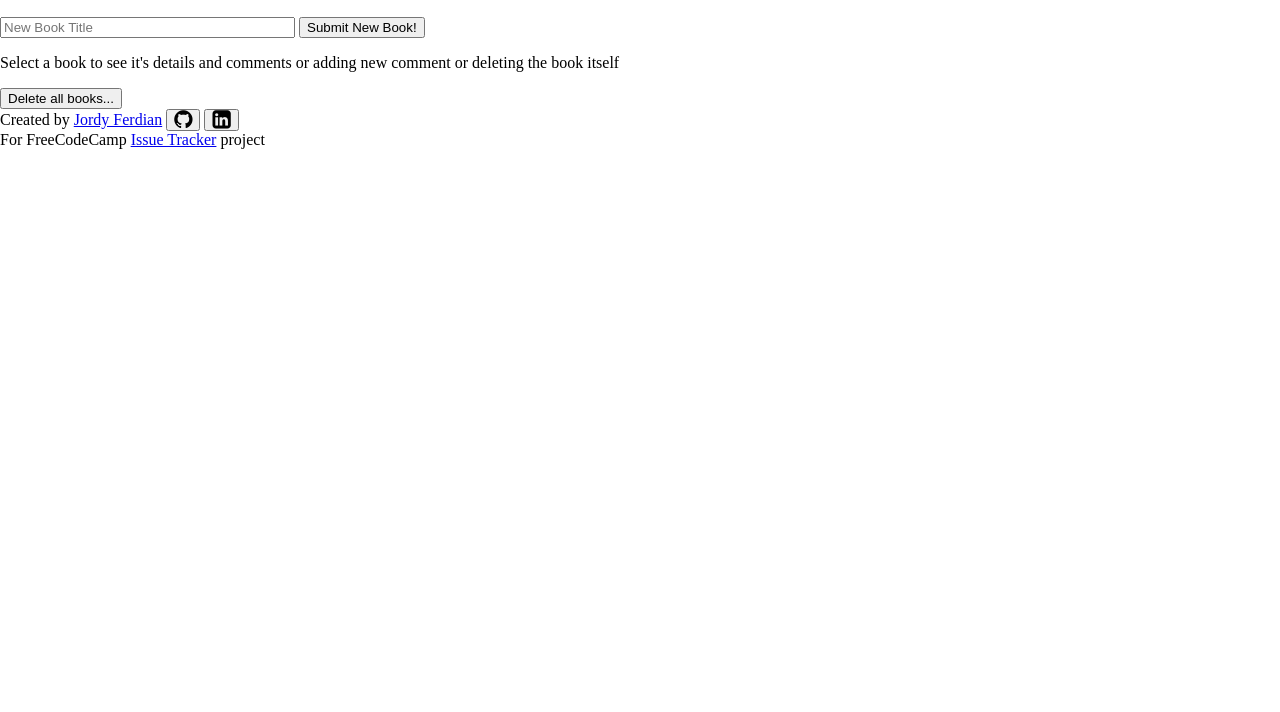
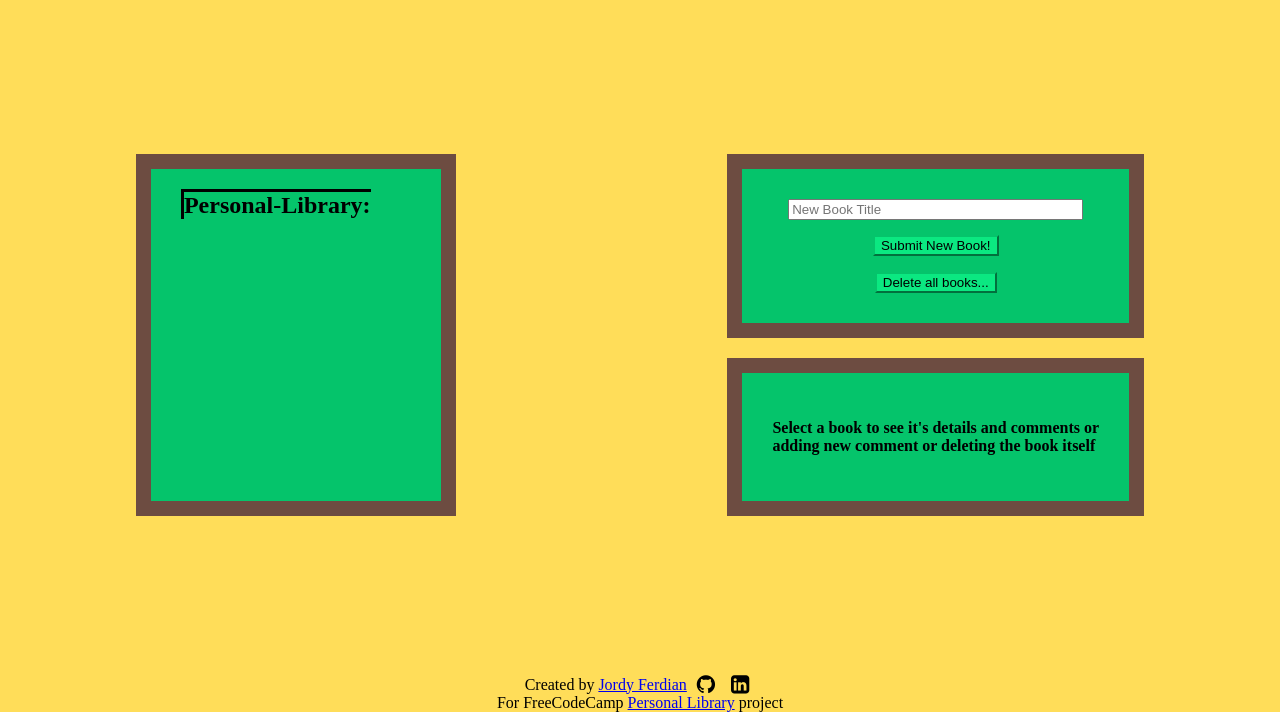
Before and after one commit to jordyf15/FreeCodeCamp-Personal-Library, a website: page views/index.html in a window 1280 px wide. Shown: the part 88-800 px from the top of the page. Drawn offline with nearby package versions, Linux system fonts and the light colour scheme; no server answers.

Commit message:
edit index.html, client.js, and style.js to add some style for the front end of the project

```diff
--- a/public/client.js
+++ b/public/client.js
@@ -5,12 +5,12 @@ $( document ).ready(function() {
   $.getJSON('/api/books', function(data) {
     itemsRaw = data;
     $.each(data, function(i, val) {
-      items.push('<li class="bookItem" id="' + i + '">' + val.title + ' - ' + val.commentcount + ' comments</li>');
-      return ( i !== 14 );
+      items.push('<li class="fa fa-book bookItem" id="' + i + '">' + val.title + ' - ' + val.commentcount + ' comments</li><br>');
+      // return ( i !== 14 );
     });
-    if (items.length >= 15) {
-      items.push('<p>...and '+ (data.length - 15)+' more!</p>');
-    }
+    // if (items.length >= 15) {
+    //   items.push('<p>...and '+ (data.length - 15)+' more!</p>');
+    // }
     $('<ul/>', {
       'class': 'listWrapper',
       html: items.join('')
--- a/public/style.css
+++ b/public/style.css
@@ -1,28 +1,80 @@
 body{
   margin: 0px;
+  display: flex;
+  flex-direction: column;
+  align-items: center;
+  justify-content: space-between;
+  height: 100vh;
+  background-color: #ffdd59;
 }
-/* .border {
-  border-style: inset;
-  border-width: 1px;
-  margin: 10px;
+/* border color: #6D4C41 */
+#footer{
+  text-align: center;
 }
-
-#sampleui {
-  max-width: 450px;
-  margin-left: 5%;
-  height: 100%;
+.fa{
+  background: transparent;
+  border: none;
 }
-
-#sampleposting {
-  max-width: 450px;
+#container{
+  width: 100vw;
+  display: flex;
+  justify-content: space-around;
+}
+#formContainer{
   text-align: center;
-  margin-left: 5%;
+  background-color: #05c46b;
+  padding: 30px 30px 30px 30px;
+  border: solid;
+  border-width: 15px;
+  border-color: #6D4C41;
 }
-
-#userstories {
-  margin-left: 5%;
+#bookDetail{
+  background-color: #05c46b;
+  border: solid;
+  border-width: 15px;
+  border-color: #6D4C41;
+  padding: 30px 30px 30px 30px;
+  margin-top: 20px;
 }
-
-form {
-  padding: 5px;
-} */
+#newBookForm{
+  display: flex;
+  flex-direction:column;
+  align-items: center;
+}
+button{
+  background-color:#0be881;
+  border-color: #05c46b;
+}
+#newBook{
+  margin-top: 15px;
+}
+.deleteBook{
+  margin-left: 110px;
+}
+#libraryDisplay{
+  background-color: #05c46b;
+  padding: 0px 70px 0px 30px;
+  border: solid;
+  border-width: 15px;
+  border-color: #6D4C41;
+  overflow-y: scroll;
+  max-height: 468px;
+}
+#libraryTitle{
+  border:solid;
+  border-bottom: none;
+  border-right: none;
+}
+#UIcontainer{
+  display:flex;
+  flex-direction: column;
+  justify-content: space-between;
+}
+li{
+  margin: 3px 0px 3px 0px;
+}
+header{
+  border:solid;
+  border-top: none;
+  padding: 0px 15px 0px 15px;
+}
--- a/views/index.html
+++ b/views/index.html
@@ -8,66 +8,35 @@
   </head>
   <body>
     <header>
-    <h1>Jordy's FreeCodeCamp Personal Library</h1>
+    <h1>Jordy's FreeCodeCamp Personal Library <i class="fa fa-book"></i></h1>
     </header>
-    <!-- <br>
-    <div id="userstories">
-      <h2>User stories:</h2>
-      <ol>
-        <li>Nothing from my website will be cached in my client as a security measure.</li>
-        <li>I will see that the site is powered by 'PHP 4.2.0' even though it isn't as a security measure.</li>
-        <li>I can <b>post</b> a <code>title</code> to /api/books to add a book and returned will be the object with the <code>title</code> and a unique <code>_id</code>.</li>
-        <li>I can <b>get</b> /api/books to retrieve an aray of all books containing <code>title</code>, <code>_id</code>, & <code>commentcount</code>.</li>
-        <li>I can <b>get</b> /api/books/{_id} to retrieve a single object of a book containing <code>title</code>, <code>_id</code>, & an array of <code>comments</code> (empty array if no comments present).</li>
-        <li>I can <b>post</b> a <code>comment</code> to /api/books/{_id} to add a comment to a book and returned will be the books object similar to <b>get</b> /api/books/{_id}.</li>
-        <li>I can <b>delete</b> /api/books/{_id} to delete a book from the collection. Returned will be 'delete successful' if successful.</li>
-        <li>If I try to request a book that doesn't exist I will get a 'no book exists' message.</li>
-        <li>I can send a <b>delete</b> request to /api/books to delete all books in the database. Returned will be 'complete delete successful' if successful.</li>
-        <li>All 6 functional tests required are complete and passing.</li>
-      </ol>
-      <br>
-      <img src='https://cdn.gomix.com/d7932c52-287f-4dae-b175-631fef453000%2FScreen%20Shot%202016-12-16%20at%201.35.56%20AM.png' />
-    </div> -->
-    <!-- <hr style='margin: 50px'> -->
-    <!-- <div id ='sampleposting'>
-      <h2 style="text-align: left">Test API responses:</h2>
-      <form action="/api/books" method="post" class="border">
-        <h4>Test post to /api/books</h4>
-        Book Title:<br>
-        <input type="text" name="title" value=""><br>
-        <input type="submit" value="Submit">
-      </form>
-      <form action="" method="post" id="commentTest" class="border">
-        <h4>Test post to /api/books/{bookid}</h4>
-        BookId to comment on:<br>
-        <input type="text" name="id" value="" id="idinputtest"><br>
-        Comment:<br>
-        <input type="text" name="comment" value=""><br>
-        <input type="submit" value="Submit">
-      </form>
-    </div> -->
-    <!-- <hr style='margin: 50px'> -->
-    <div id='sampleui'>
-      <h2 style="text-align: left">Sample Front-End:</h2>
-      <div id="result"></div>
+    <div id='container'>
+      <div id="libraryDisplay">
+      <h2 id="libraryTitle"style="text-align: left">Personal-Library:</h2>
       <div id='display'></div>
+      </div>
+      <div id="UIcontainer">
+        <div id="formContainer">
+
         <form id="newBookForm" class="border">
           <input type="text" id="bookTitleToAdd" name="title" placeholder="New Book Title" style="width: 295px">
           <button type="submit" value="Submit" id="newBook">Submit New Book!</button>
         </form>
+        <button id='deleteAllBooks'>Delete all books...</button>
+        </div>
+
         <div id='bookDetail' class='border'>
-        <p id='detailTitle'>Select a book to see it's details and comments or adding new comment or deleting the book itself</p>
+          <p id='detailTitle'><b>Select a book to see it's details and comments or<br> adding new comment or deleting the book itself</b></p>
           <ol id='detailComments'></ol>
         </div>
-      <button id='deleteAllBooks'>Delete all books...</button>
       </div>
-    <!-- <hr style='margin: 50px'> -->
+    </div>
     <div id="footer">
       Created by <a href="https://www.freecodecamp.org/jordyf">Jordy Ferdian</a>
       <button onclick="location.href='https://github.com/jordyf15'" class="fa fa-github fa-lg"></button>
       <button onclick="location.href='https://www.linkedin.com/in/jordy-ferdian-3606041a7'" class="fa fa-linkedin-square fa-lg"></button><br>
-      For FreeCodeCamp <a href="https://www.freecodecamp.org/learn/quality-assurance/quality-assurance-projects/issue-tracker">
-          Issue Tracker</a> project
+      For FreeCodeCamp <a href="https://www.freecodecamp.org/learn/quality-assurance/quality-assurance-projects/personal-library">
+          Personal Library</a> project
     </div>
     <script src="https://code.jquery.com/jquery-3.5.1.js"
     integrity="sha256-QWo7LDvxbWT2tbbQ97B53yJnYU3WhH/C8ycbRAkjPDc="
```
Lines whose indentation alone changed are shown as unchanged.
